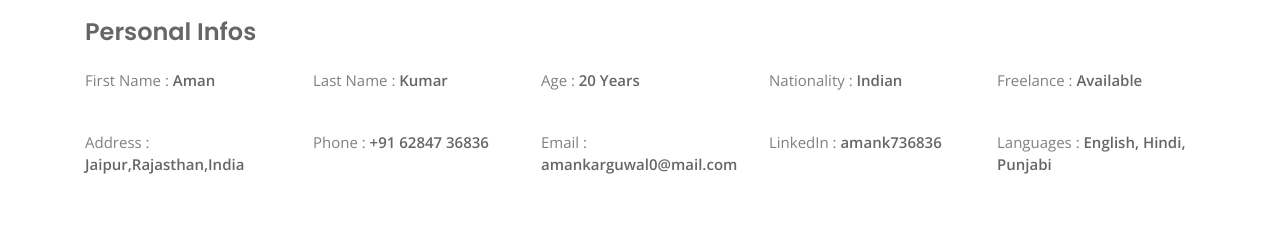
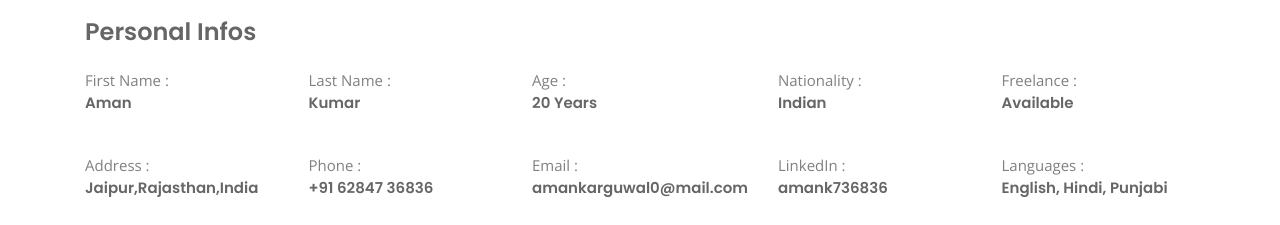
Before and after one commit to amank736836/portfoliowebsite, a React (Vite) app: page /about in a window 1280 px wide. Shown: the part 211-436 px from the top of the page. Built offline with nearby package versions, Linux system fonts and the light colour scheme.

Commit message:
feat: Update Info component to use h3 for description
The code changes in Info.jsx update the Info component to use an h3 element for the description instead of a span. This improves the semantic structure of the component and ensures proper heading hierarchy for accessibility and SEO purposes.

```diff
--- a/src/Components/Info.jsx
+++ b/src/Components/Info.jsx
@@ -7,7 +7,7 @@ const Info = () => {
         return (
           <li className="info__item" key={index}>
             <span className="info__title">{title}</span>
-            <span className="info__description">{description}</span>
+            <h3 className="info__description">{description}</h3>
           </li>
         );
       })}
```
